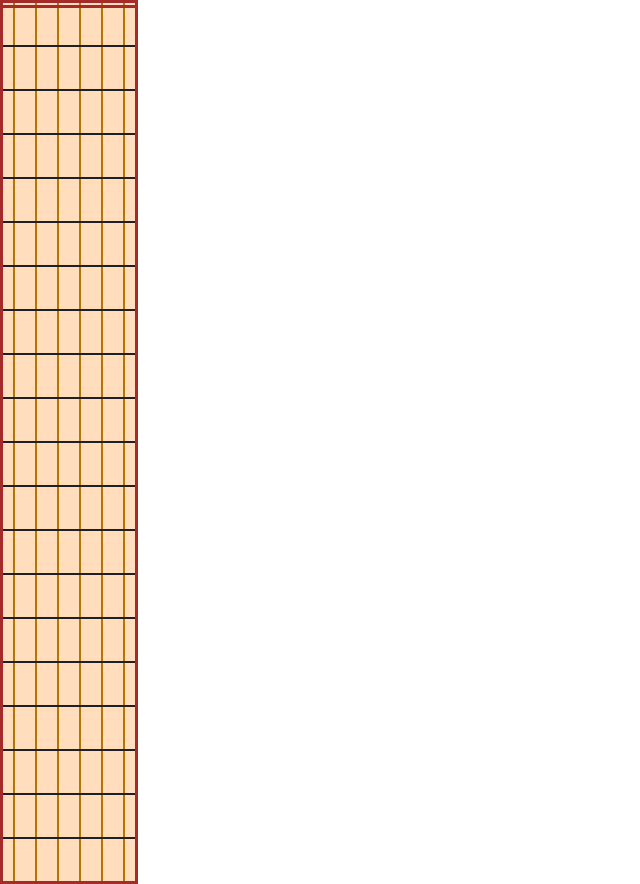
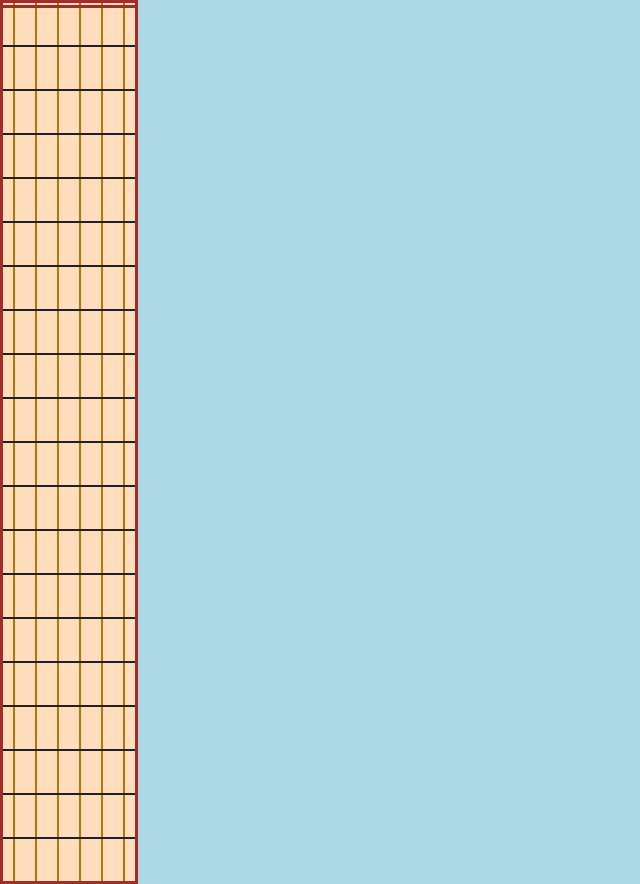
Before and after one commit to janhendrikstruve/capstone-project, a React (Vite) app: page / in a window 1280 px wide. Shown: the whole page, without its empty margins (0-640 px from the left). Built offline with nearby package versions, Linux system fonts and the light colour scheme.

Commit message:
changing content box of body to 100vh

```diff
--- a/src/app/globals.css
+++ b/src/app/globals.css
@@ -5,6 +5,8 @@ body {
     sans-serif;
   -webkit-font-smoothing: antialiased;
   -moz-osx-font-smoothing: grayscale;
+  height: 100vh;
+  background-color: lightblue;
 }
 
 code {
```
